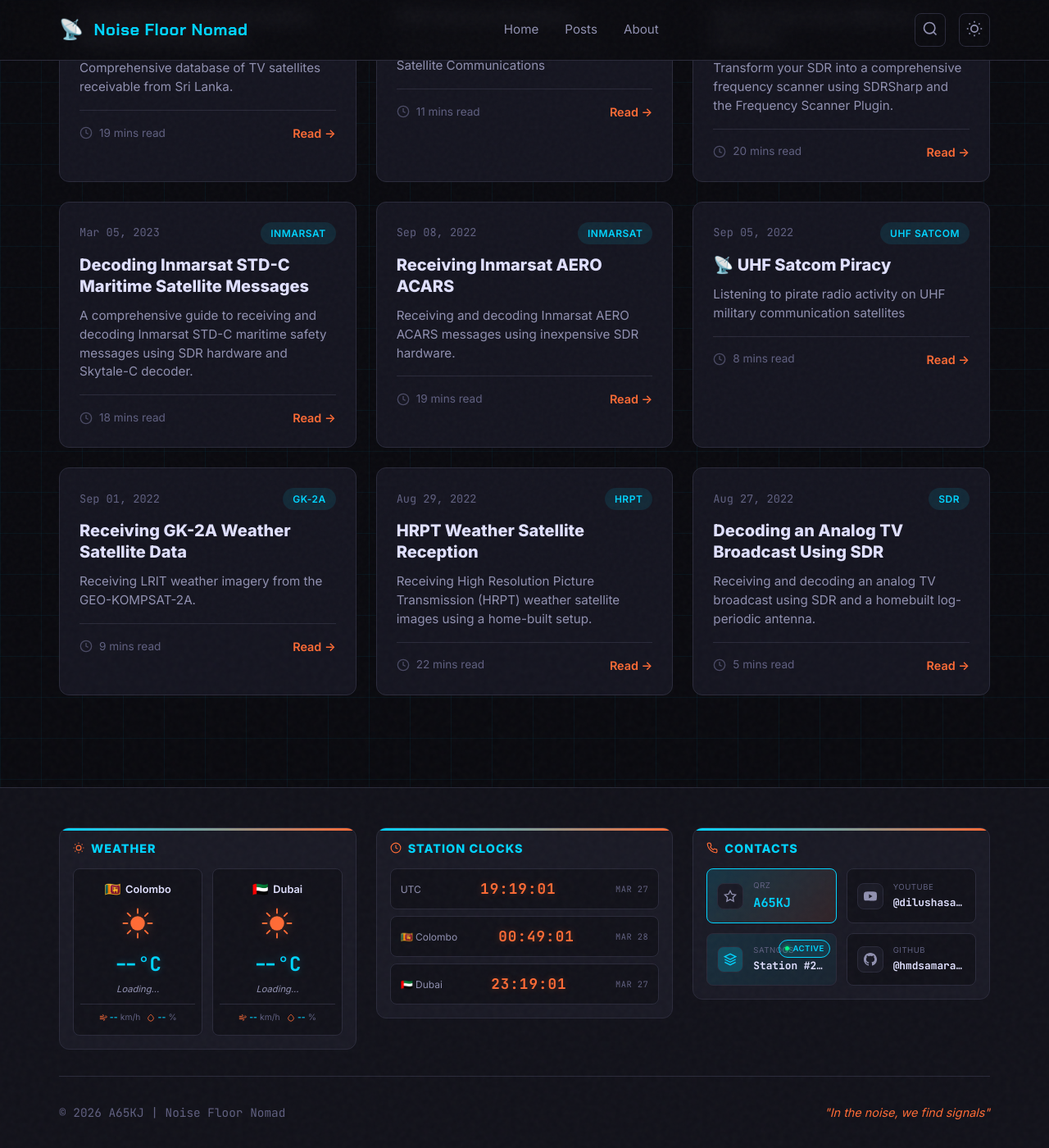
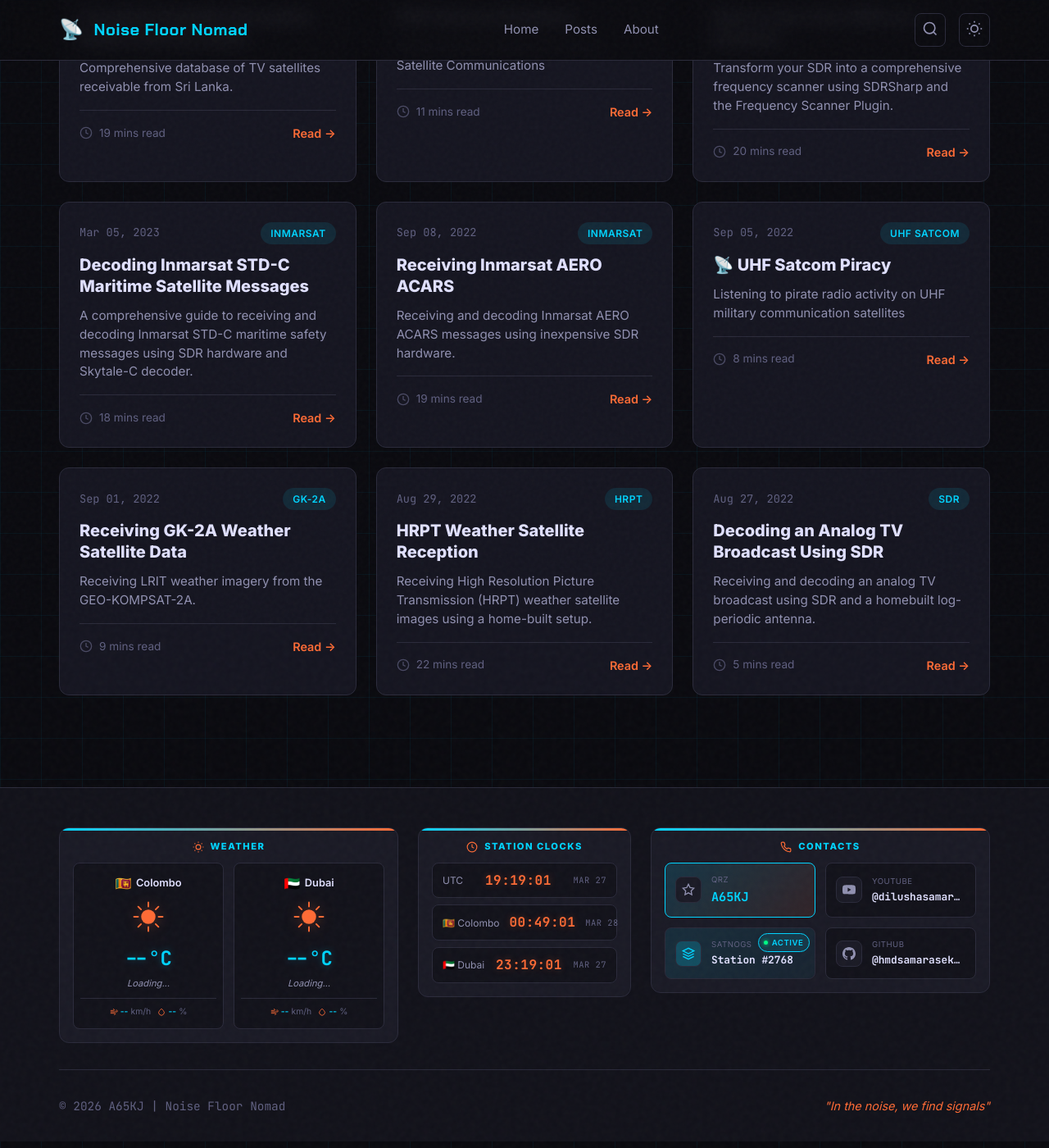
Before and after one commit to hmdsamarasekara/hmdsamarasekara.github.io, a Jekyll site: the page built from index.md, in a window 1280 px wide and 1400 px high, scrolled down 1222 px. Shown: the whole window at 82% size. Built offline with Jekyll 4.4.1, drawn with Linux system fonts in a browser that asks for light colours.

Commit message:
Update main.scss

```diff
--- a/assets/css/main.scss
+++ b/assets/css/main.scss
@@ -1087,107 +1087,14 @@ a {
   margin-top: 4rem;
 }
 
-.footer-content {
-  display: grid;
-  grid-template-columns: 2fr 1fr 1fr;
-  gap: 3rem;
-  margin-bottom: 2rem;
-}
-
-.footer-brand {
-  .footer-logo {
-    display: flex;
-    align-items: center;
-    gap: 0.5rem;
-    font-size: 1.25rem;
-    font-weight: 700;
-    color: var(--text-primary);
-    margin-bottom: 1rem;
-  }
-
-  p {
-    color: var(--text-secondary);
-    font-size: 0.95rem;
-    line-height: 1.6;
-  }
-}
-
-.footer-section {
-  h4 {
-    font-size: 0.9rem;
-    text-transform: uppercase;
-    letter-spacing: 1px;
-    color: var(--accent-cyan);
-    margin-bottom: 1rem;
-  }
-
-  ul {
-    list-style: none;
-
-    li {
-      margin-bottom: 0.5rem;
-
-      a {
-        color: var(--text-secondary);
-        font-size: 0.9rem;
-
-        &:hover {
-          color: var(--accent-cyan);
-        }
-      }
-    }
-  }
-}
-
-.footer-bottom {
-  border-top: 1px solid var(--border-color);
-  padding-top: 2rem;
-  display: flex;
-  justify-content: space-between;
-  align-items: center;
-  flex-wrap: wrap;
-  gap: 1rem;
-}
-
-.copyright {
-  color: var(--text-muted);
-  font-size: 0.9rem;
-  font-family: var(--font-mono);
-}
-
-.footer-quote {
-  color: var(--accent-orange);
-  font-style: italic;
-  font-size: 0.9rem;
-}
-
-// Posts List Page
-.posts-list {
-  padding: 2rem 0;
-}
-
-.posts-list-header {
-  text-align: center;
-  margin-bottom: 3rem;
-
-  h1 {
-    font-size: 2.5rem;
-    margin-bottom: 0.5rem;
-  }
-
-  p {
-    color: var(--text-secondary);
-  }
-}
-
 // ============================================
 // 3-COLUMN FOOTER - Weather | Clocks | Contacts
 // ============================================
 
-// 3-Column Grid Layout
+// 3-Column Grid Layout - Adjusted column widths
 .footer-content {
   display: grid;
-  grid-template-columns: 1fr 1fr 1fr;
+  grid-template-columns: 1fr auto 1fr;
   gap: 1.5rem;
   margin-bottom: 2rem;
   align-items: start;
@@ -1206,7 +1113,7 @@ a {
   padding: 1rem;
   position: relative;
   overflow: hidden;
-  min-width: 0; // Prevent overflow
+  min-width: 0;
 
   &::before {
     content: '';
@@ -1219,9 +1126,11 @@ a {
   }
 }
 
+// Centered section titles
 .section-title {
   display: flex;
   align-items: center;
+  justify-content: center;
   gap: 0.5rem;
   font-size: 0.7rem;
   text-transform: uppercase;
@@ -1229,13 +1138,14 @@ a {
   color: var(--accent-cyan);
   margin-bottom: 0.75rem;
   font-weight: 700;
+  text-align: center;
 
   svg {
     color: var(--accent-orange);
   }
 }
 
-// Weather Section
+// Weather Section - unchanged as it was perfect
 .weather-cards {
   display: grid;
   grid-template-columns: 1fr 1fr;
@@ -1330,7 +1240,13 @@ a {
   }
 }
 
-// Clocks Section - FIXED
+// Clocks Section - Compact width
+.footer-clocks-section {
+  width: fit-content;
+  min-width: 220px;
+  max-width: 260px;
+}
+
 .clock-list {
   display: flex;
   flex-direction: column;
@@ -1341,13 +1257,13 @@ a {
   display: flex;
   align-items: center;
   justify-content: space-between;
-  gap: 0.5rem;
-  padding: 0.625rem 0.75rem;
+  gap: 0.75rem;
+  padding: 0.5rem 0.75rem;
   background: var(--bg-secondary);
   border: 1px solid var(--border-color);
   border-radius: 0.5rem;
   transition: all 0.2s ease;
-  min-width: 0; // Prevent overflow
+  white-space: nowrap;
 
   &:hover {
     border-color: var(--accent-cyan);
@@ -1358,17 +1274,16 @@ a {
     font-size: 0.75rem;
     color: var(--text-secondary);
     font-weight: 500;
-    white-space: nowrap;
     flex-shrink: 0;
   }
 
   .clock-time {
     font-family: var(--font-mono);
-    font-size: 1.1rem;
+    font-size: 1rem;
     font-weight: 700;
     color: var(--accent-orange);
     text-shadow: 0 0 8px rgba(255, 107, 53, 0.3);
-    letter-spacing: 1px;
+    letter-spacing: 0.5px;
     flex-shrink: 0;
   }
 
@@ -1382,7 +1297,11 @@ a {
   }
 }
 
-// Contact Section
+// Contact Section - Wider to show all details
+.footer-contact-section {
+  min-width: 280px;
+}
+
 .contact-grid {
   display: grid;
   grid-template-columns: 1fr 1fr;
@@ -1511,6 +1430,7 @@ a {
   flex-direction: column;
   gap: 0.1rem;
   min-width: 0;
+  overflow: hidden;
 
   .contact-label {
     font-size: 0.6rem;
@@ -1530,10 +1450,63 @@ a {
   }
 }
 
+// Footer bottom
+.footer-bottom {
+  border-top: 1px solid var(--border-color);
+  padding-top: 2rem;
+  display: flex;
+  justify-content: space-between;
+  align-items: center;
+  flex-wrap: wrap;
+  gap: 1rem;
+}
+
+.copyright {
+  color: var(--text-muted);
+  font-size: 0.9rem;
+  font-family: var(--font-mono);
+}
+
+.footer-quote {
+  color: var(--accent-orange);
+  font-style: italic;
+  font-size: 0.9rem;
+}
+
+// Posts List Page
+.posts-list {
+  padding: 2rem 0;
+}
+
+.posts-list-header {
+  text-align: center;
+  margin-bottom: 3rem;
+
+  h1 {
+    font-size: 2.5rem;
+    margin-bottom: 0.5rem;
+  }
+
+  p {
+    color: var(--text-secondary);
+  }
+}
+
 // Responsive
 @media (max-width: 968px) {
   .footer-content {
     grid-template-columns: 1fr;
+    gap: 1.5rem;
+  }
+
+  .footer-clocks-section {
+    width: 100%;
+    max-width: 100%;
+    min-width: unset;
+  }
+
+  .footer-contact-section {
+    min-width: unset;
   }
 
   .weather-cards {
```
